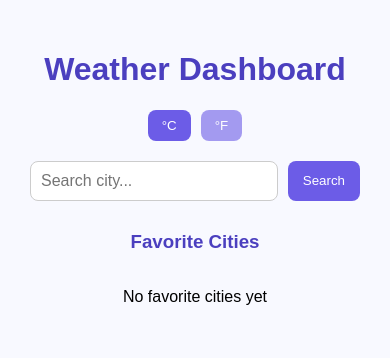
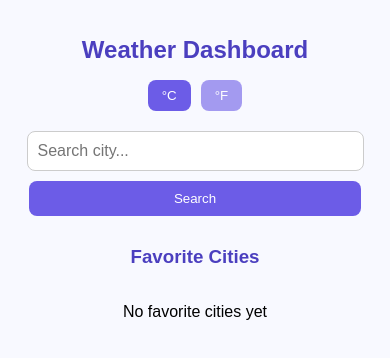
Before and after one commit to Souvik0901/Weather-App, a React (Create React App) app: page / in a window 390 px wide. Shown: the top 358 px of the page. Built offline with nearby package versions, Linux system fonts and the light colour scheme.

Commit message:
Mobile responsibe feature updated

```diff
--- a/src/Styles.css
+++ b/src/Styles.css
@@ -220,3 +220,89 @@ h1 {
 
   letter-spacing: 1px;
 }
+
+
+@media (max-width: 992px) {
+
+  .container {
+    padding: 20px;
+
+  }
+
+  .card-container {
+
+    justify-content: center;
+
+  }
+
+}
+
+
+@media (max-width: 600px) {
+
+  h1 {
+    font-size: 24px;
+
+  }
+
+  .page-title {
+    font-size: 22px;
+
+  }
+
+  .search-box {
+    flex-direction: column;
+    align-items: center;
+  }
+
+  .search-box input {
+    width: 90%;
+
+  }
+
+  .search-box button {
+    width: 95%;
+
+  }
+
+  .card-container {
+    flex-direction: column;
+    align-items: center;
+
+  }
+
+  .weather-card {
+    width: 90%;
+
+  }
+
+  .unit-toggle {
+    flex-direction: row;
+
+  }
+
+  .details-page {
+    padding: 15px;
+
+  }
+
+  .chart-box {
+    padding: 10px;
+
+  }
+
+}
+
+
+
+@media (max-width: 400px) {
+  .weather-card {
+    padding: 15px;
+  }
+
+  .temp {
+    font-size: 22px;
+
+  }
+
+}
```
